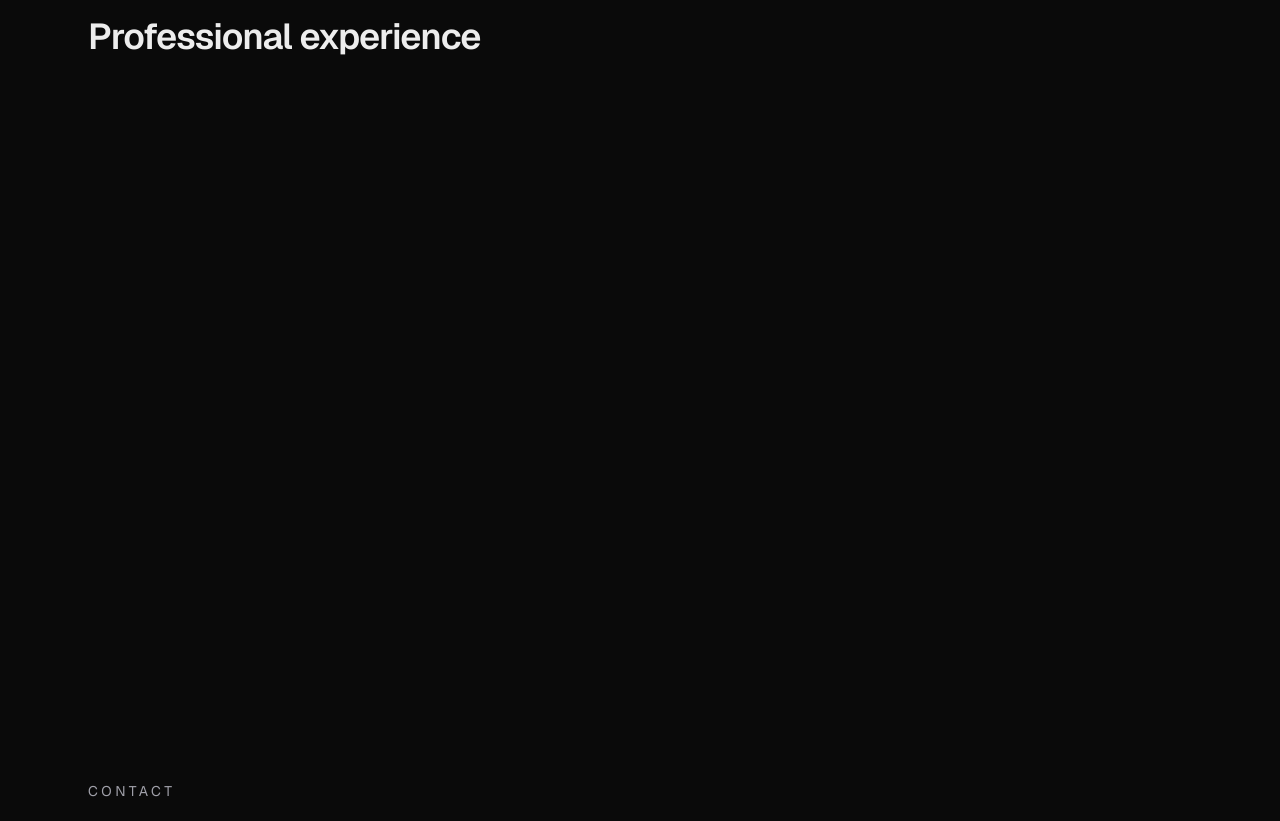
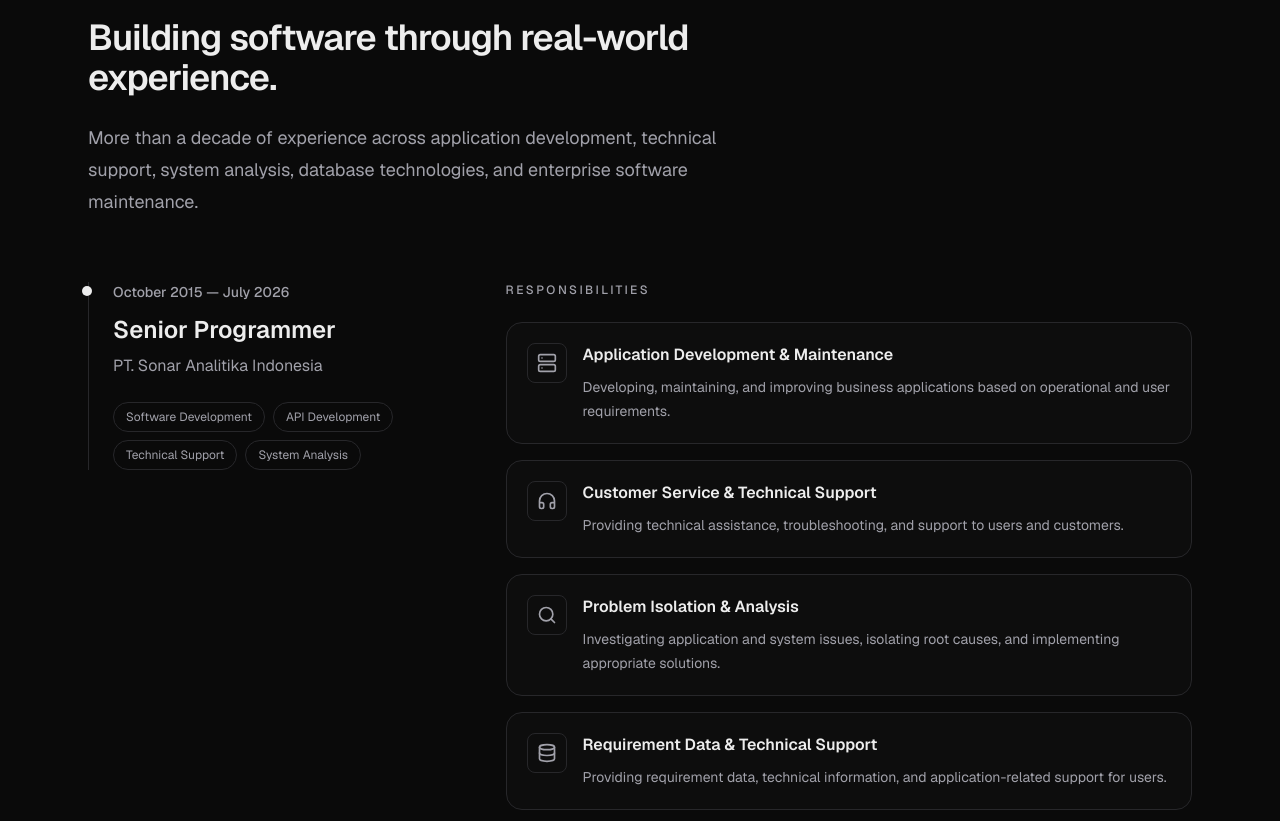
Before and after one commit to fauzirahman/fauzi-rahman-portfolio, a Next.js app: page / in a window 1280 px wide. Shown: the part 3745-4566 px from the top of the page. Built offline with nearby package versions, Linux system fonts and the light colour scheme.

Commit message:
feat: add professional experience section

```diff
--- a/app/page.tsx
+++ b/app/page.tsx
@@ -3,6 +3,7 @@ import Hero from "@/components/hero";
 import Navbar from "@/components/navbar";
 import Skills from "@/components/skills";
 import Projects from "@/components/projects";
+import Experience from "@/components/experience";
 
 export default function Home() {
   return (
@@ -14,19 +15,7 @@ export default function Home() {
         <About />
         <Skills />
         <Projects />
-
-        <section
-          id="experience"
-          className="mx-auto min-h-screen max-w-6xl px-6 py-32"
-        >
-          <p className="text-sm uppercase tracking-[0.25em] text-muted">
-            Experience
-          </p>
-
-          <h2 className="mt-4 text-3xl font-semibold tracking-tight sm:text-4xl">
-            Professional experience
-          </h2>
-        </section>
+        <Experience />
 
         <section
           id="contact"
--- /dev/null
+++ b/components/experience.tsx
@@ -0,0 +1,253 @@
+import {
+  Database,
+  GitBranch,
+  Headphones,
+  Search,
+  Server,
+  Workflow,
+} from "lucide-react";
+
+const responsibilities = [
+  {
+    icon: Server,
+    title: "Application Development & Maintenance",
+    description:
+      "Developing, maintaining, and improving business applications based on operational and user requirements.",
+  },
+  {
+    icon: Headphones,
+    title: "Customer Service & Technical Support",
+    description:
+      "Providing technical assistance, troubleshooting, and support to users and customers.",
+  },
+  {
+    icon: Search,
+    title: "Problem Isolation & Analysis",
+    description:
+      "Investigating application and system issues, isolating root causes, and implementing appropriate solutions.",
+  },
+  {
+    icon: Database,
+    title: "Requirement Data & Technical Support",
+    description:
+      "Providing requirement data, technical information, and application-related support for users.",
+  },
+  {
+    icon: Workflow,
+    title: "Process Improvement",
+    description:
+      "Improving existing processes and maintaining technical documentation to support operational efficiency.",
+  },
+];
+
+const technologyGroups = [
+  {
+    category: "Programming",
+    technologies: [
+      "Lumen",
+      "Yii",
+      "Laravel",
+      "NestJS",
+      "Python 3.7.3",
+      "C++",
+    ],
+  },
+  {
+    category: "JavaScript",
+    technologies: [
+      "jQuery",
+      "Vue.js",
+      "Node.js",
+      "React",
+    ],
+  },
+  {
+    category: "Database",
+    technologies: [
+      "Oracle",
+      "MySQL",
+      "Redis",
+    ],
+  },
+  {
+    category: "Frontend",
+    technologies: [
+      "HTML",
+      "CSS",
+      "Bootstrap",
+      "Tailwind CSS",
+    ],
+  },
+  {
+    category: "Management & Development Tools",
+    technologies: [
+      "Git",
+      "Slack",
+      "Trello",
+      "Docker",
+    ],
+  },
+  {
+    category: "Data Distribution",
+    technologies: [
+      "Pentaho ETL",
+    ],
+  },
+  {
+    category: "Web Pattern",
+    technologies: [
+      "RSS",
+      "XPath",
+    ],
+  },
+];
+
+export default function Experience() {
+  return (
+    <section id="experience" className="border-t border-border/60">
+      <div className="mx-auto max-w-6xl px-6 py-32">
+        {/* Header */}
+        <div className="max-w-2xl">
+          <p className="text-sm font-medium uppercase tracking-[0.25em] text-muted">
+            Experience
+          </p>
+
+          <h2 className="mt-4 text-3xl font-semibold tracking-tight sm:text-4xl">
+            Building software through real-world experience.
+          </h2>
+
+          <p className="mt-6 text-lg leading-8 text-muted">
+            More than a decade of experience across application development,
+            technical support, system analysis, database technologies, and
+            enterprise software maintenance.
+          </p>
+        </div>
+
+        {/* Main experience */}
+        <div className="mt-16 grid gap-12 lg:grid-cols-[0.7fr_1.3fr]">
+          {/* Timeline */}
+          <div>
+            <div className="border-l border-border pl-6">
+              <div className="relative">
+                <span className="absolute -left-[31px] top-1 h-2.5 w-2.5 rounded-full bg-foreground" />
+
+                <p className="text-sm font-medium text-muted">
+                  October 2015 — July 2026
+                </p>
+
+                <h3 className="mt-3 text-2xl font-semibold">
+                  Senior Programmer
+                </h3>
+
+                <p className="mt-2 text-base text-muted">
+                  PT. Sonar Analitika Indonesia
+                </p>
+
+                <div className="mt-6 flex flex-wrap gap-2">
+                  <span className="rounded-full border border-border px-3 py-1.5 text-xs text-muted">
+                    Software Development
+                  </span>
+
+                  <span className="rounded-full border border-border px-3 py-1.5 text-xs text-muted">
+                    API Development
+                  </span>
+
+                  <span className="rounded-full border border-border px-3 py-1.5 text-xs text-muted">
+                    Technical Support
+                  </span>
+
+                  <span className="rounded-full border border-border px-3 py-1.5 text-xs text-muted">
+                    System Analysis
+                  </span>
+                </div>
+              </div>
+            </div>
+          </div>
+
+          {/* Responsibilities */}
+          <div>
+            <p className="text-xs font-medium uppercase tracking-[0.2em] text-muted">
+              Responsibilities
+            </p>
+
+            <div className="mt-6 space-y-4">
+              {responsibilities.map((item) => {
+                const Icon = item.icon;
+
+                return (
+                  <article
+                    key={item.title}
+                    className="rounded-2xl border border-border bg-surface/50 p-5"
+                  >
+                    <div className="flex gap-4">
+                      <div className="flex h-10 w-10 shrink-0 items-center justify-center rounded-lg border border-border text-muted">
+                        <Icon className="h-5 w-5" />
+                      </div>
+
+                      <div>
+                        <h3 className="font-semibold">
+                          {item.title}
+                        </h3>
+
+                        <p className="mt-2 text-sm leading-6 text-muted">
+                          {item.description}
+                        </p>
+                      </div>
+                    </div>
+                  </article>
+                );
+              })}
+            </div>
+          </div>
+        </div>
+
+        {/* Technology stack */}
+        <div className="mt-20 border-t border-border pt-12">
+          <div className="max-w-2xl">
+            <p className="text-xs font-medium uppercase tracking-[0.2em] text-muted">
+              Technology Experience
+            </p>
+
+            <h3 className="mt-4 text-2xl font-semibold tracking-tight">
+              A broad engineering toolkit
+            </h3>
+
+            <p className="mt-4 text-base leading-7 text-muted">
+              Experience across backend development, frontend applications,
+              databases, data processing, version control, and development
+              infrastructure.
+            </p>
+          </div>
+
+          <div className="mt-10 grid gap-4 md:grid-cols-2 lg:grid-cols-3">
+            {technologyGroups.map((group) => (
+              <article
+                key={group.category}
+                className="rounded-2xl border border-border bg-surface/50 p-6"
+              >
+                <div className="flex items-center gap-3">
+                  <GitBranch className="h-4 w-4 text-muted" />
+
+                  <h4 className="text-sm font-semibold">
+                    {group.category}
+                  </h4>
+                </div>
+
+                <div className="mt-5 flex flex-wrap gap-2">
+                  {group.technologies.map((technology) => (
+                    <span
+                      key={technology}
+                      className="rounded-full border border-border px-3 py-1.5 text-xs text-muted"
+                    >
+                      {technology}
+                    </span>
+                  ))}
+                </div>
+              </article>
+            ))}
+          </div>
+        </div>
+      </div>
+    </section>
+  );
+}
```
